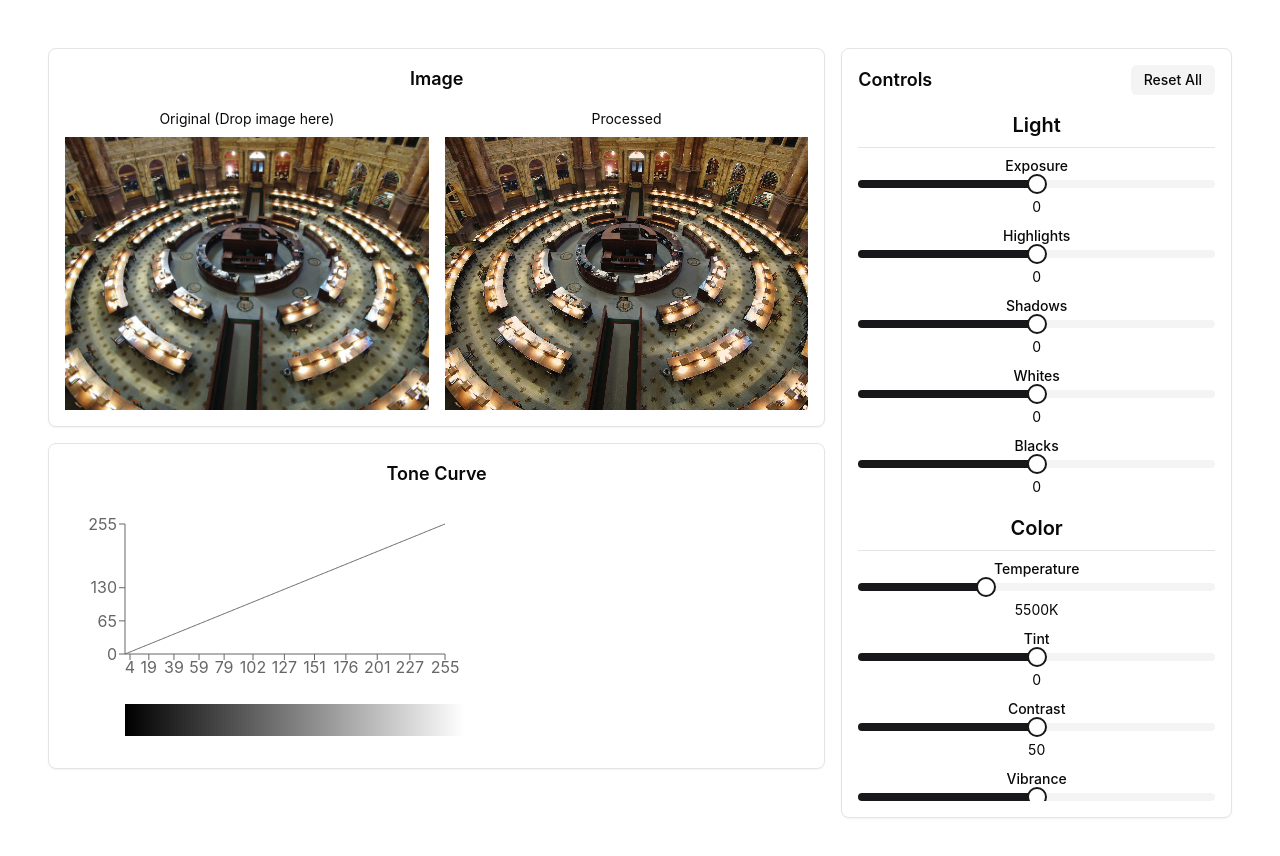
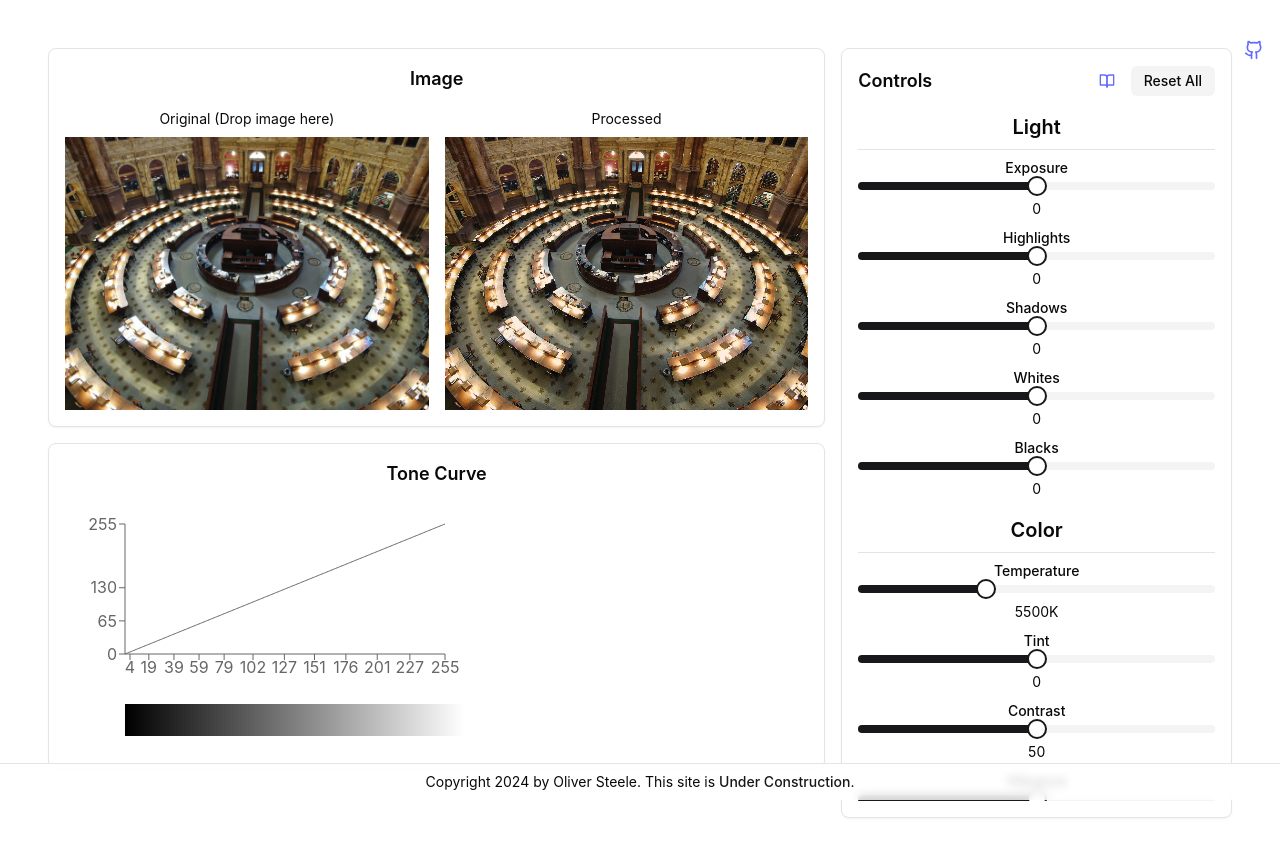
Before and after one commit to osteele/tone-curve-viz, a React (Vite) app: page / in a window 1280 px wide. Shown: the top 856 px of the page. Built offline with nearby package versions, Linux system fonts and the light colour scheme.

Commit message:
Add links to the repo, and a footer

```diff
--- a/package.json
+++ b/package.json
@@ -16,7 +16,7 @@
     "class-variance-authority": "^0.7.0",
     "clsx": "^2.1.1",
     "dev": "^0.1.3",
-    "lucide-react": "^0.456.0",
+    "lucide-react": "^0.344.0",
     "postcss": "^8.4.49",
     "react": "^18.2.0",
     "react-dom": "^18.2.0",
--- a/src/PhotoEditor.tsx
+++ b/src/PhotoEditor.tsx
@@ -1,5 +1,6 @@
 import { Card, CardContent } from "@/components/ui/card";
 import { Slider } from "@/components/ui/slider";
+import { BookOpen, Github } from "lucide-react";
 import React, { DragEvent, useCallback, useEffect, useState } from "react";
 import { Line, LineChart, XAxis, YAxis } from "recharts";
 import "./PhotoEditor.css";
@@ -533,7 +534,19 @@ const PhotoEditor: React.FC = () => {
   }, []);
 
   return (
-    <div className="flex gap-4 p-4">
+    <>
+      <div className="fixed top-4 right-4">
+        <a
+          href="https://github.com/osteele/tone-curve-viz"
+          target="_blank"
+          rel="noopener noreferrer"
+          className="p-2 rounded-full hover:bg-secondary/80 transition-colors"
+          title="View source code"
+        >
+          <Github className="w-5 h-5" />
+        </a>
+      </div>
+      <div className="flex gap-4 p-4 min-h-[calc(100vh-2rem)]">
         <div className="flex flex-col gap-4 flex-[2]">
           <Card>
             <CardContent className="p-4">
@@ -611,12 +624,23 @@ const PhotoEditor: React.FC = () => {
           <CardContent className="p-4 h-[calc(100vh-2rem)] flex flex-col">
             <div className="flex justify-between items-center mb-4">
               <h2 className="text-lg font-semibold">Controls</h2>
+              <div className="flex gap-2 items-center">
+                <a
+                  href="https://github.com/osteele/tone-curve-viz/blob/main/docs/editing-controls.md"
+                  target="_blank"
+                  rel="noopener noreferrer"
+                  className="p-2 rounded-full hover:bg-secondary/80 transition-colors"
+                  title="View editing controls documentation"
+                >
+                  <BookOpen className="w-4 h-4" />
+                </a>
                 <button
                   onClick={handleReset}
                   className="px-3 py-1 text-sm bg-secondary hover:bg-secondary/80 rounded-md"
                 >
                   Reset All
                 </button>
+              </div>
             </div>
 
             <div className="overflow-y-auto flex-1">
@@ -641,6 +665,19 @@ const PhotoEditor: React.FC = () => {
           </CardContent>
         </Card>
       </div>
+      <footer className="fixed bottom-0 left-0 right-0 p-2 text-center text-sm bg-background/80 backdrop-blur-sm border-t">
+        Copyright 2024 by Oliver Steele. This site is{" "}
+        <a
+          href="https://underconstruction.fun"
+          target="_blank"
+          rel="noopener noreferrer"
+          className="text-primary hover:underline"
+        >
+          Under Construction
+        </a>
+        .
+      </footer>
+    </>
   );
 };
 
```
Also changed, not shown: 1 other file (tests, documents, lock files or other folders). Lines whose indentation alone changed are shown as unchanged.
